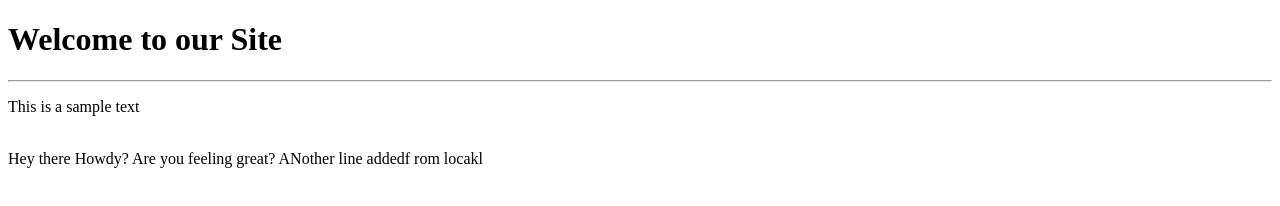
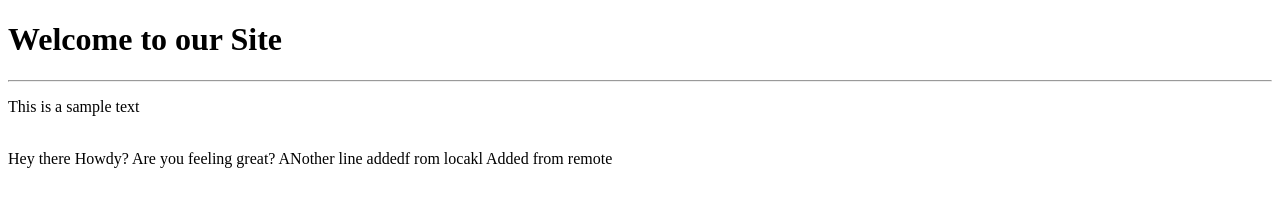
Before and after one commit to messagewaleed/publicis-work, a plain HTML site: page index.html in a window 1280 px wide. Drawn offline with Linux system fonts and the light colour scheme.

Commit message:
Update index.html

```diff
--- a/index.html
+++ b/index.html
@@ -13,5 +13,7 @@
 <br>
 Hey there Howdy? Are you feeling great?
 ANother line addedf rom locakl
+
+	Added from remote
 </body>
 </html>
```
